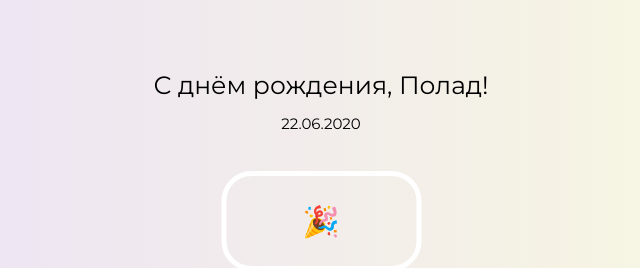
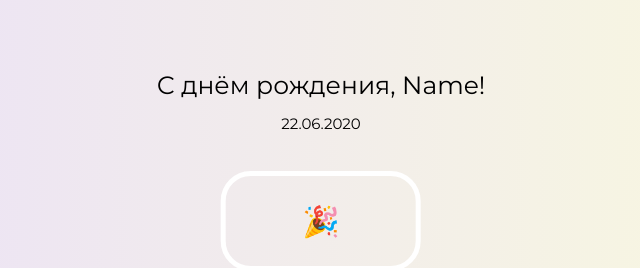
Before and after one commit to DanielKaziev/Birthday, a plain HTML site: page index.html in a window 1280 px wide. Shown: the part 213-481 px from the top of the page, 319-959 px from the left. Drawn offline with Linux system fonts and the light colour scheme.

Commit message:
Update index.html

```diff
--- a/index.html
+++ b/index.html
@@ -13,7 +13,7 @@
 </head>
 <body onload="date()">
     <div class="main">
-        <span class="text">С днём рождения, Полад!</span>
+        <span class="text">С днём рождения, Name!</span>
         <div id="date">Date</div>
         <button id="btn" onclick="startConfetti();sound();">&#127881;</button>
         <div class="text-non">(turn on the sound)</div>
```
